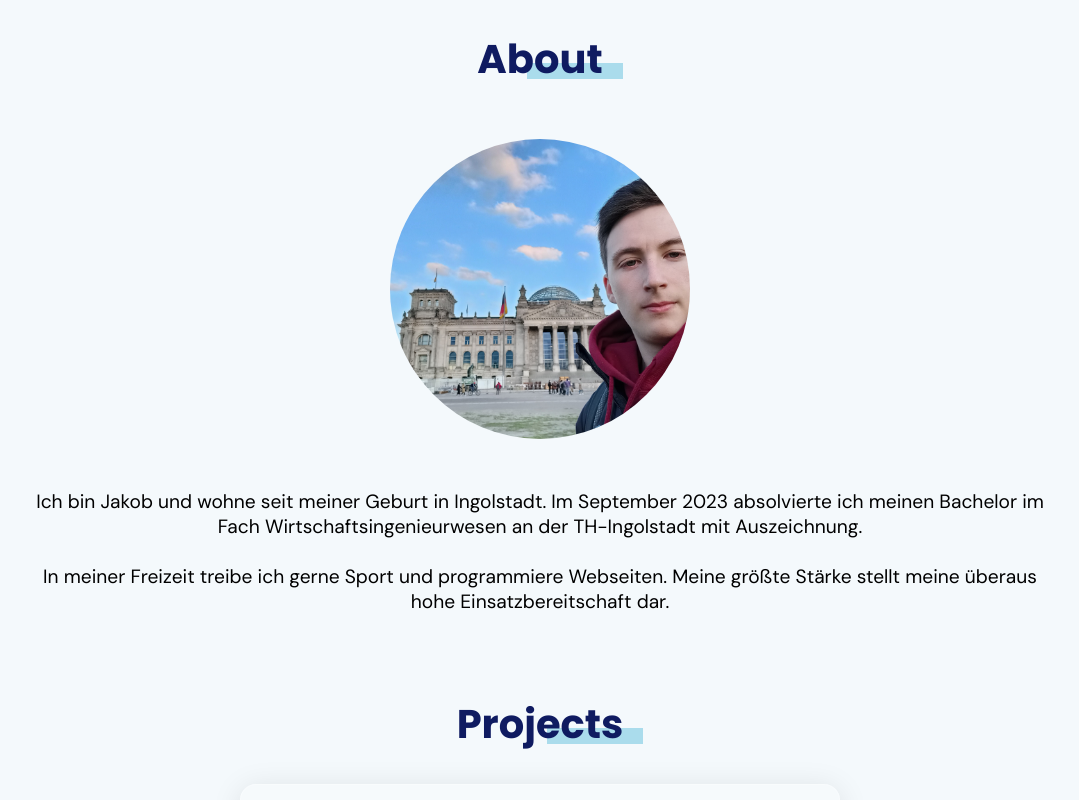
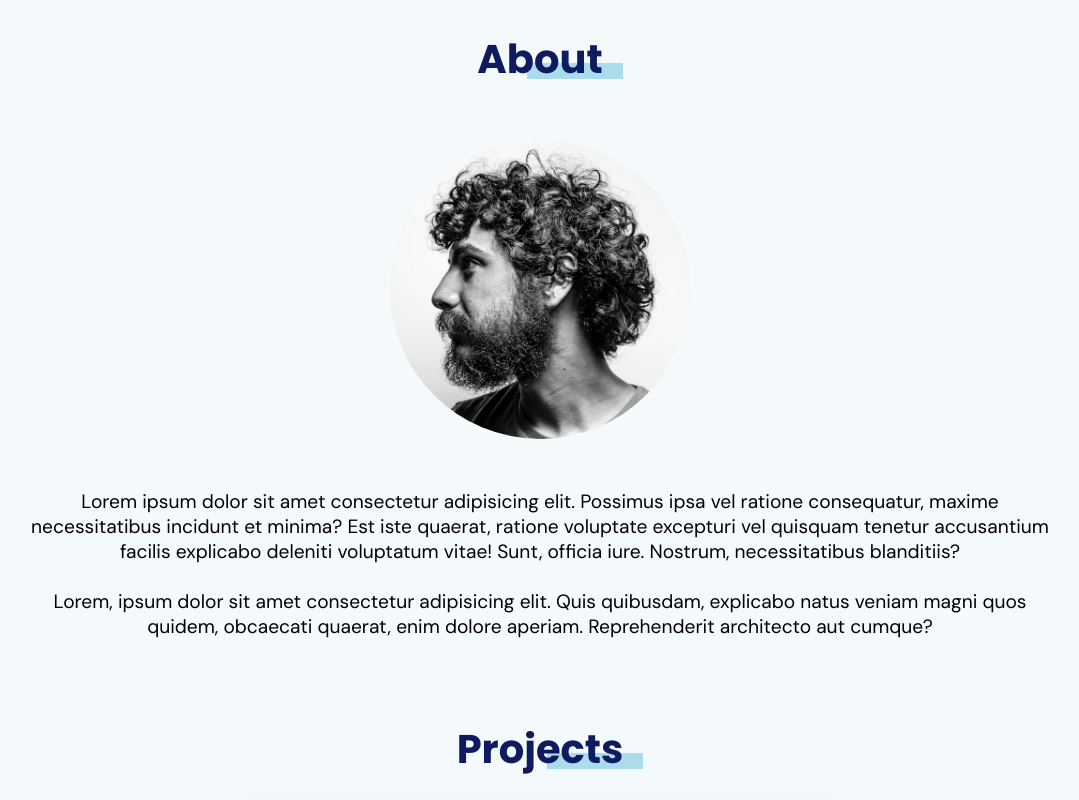
Before and after one commit to fullstackopen23/portfolio, a website: page index.html in a window 1280 px wide. Shown: the part 960-1760 px from the top of the page, without its empty margins (100-1179 px from the left). Drawn offline with nearby package versions, Linux system fonts and the light colour scheme.

Commit message:
created branch showcase24

```diff
--- a/index.html
+++ b/index.html
@@ -5,7 +5,7 @@
     <meta charset="UTF-8">
 
     <meta name="viewport" content="width=device-width, initial-scale=1.0">
-    <title>Jakobs Portfolio</title>
+    <title>Franco's Portfolio</title>
     <link rel="preconnect" href="https://fonts.googleapis.com">
     <link rel="preconnect" href="https://fonts.gstatic.com" crossorigin>
     <link
@@ -28,7 +28,7 @@
                 </svg>
                 <h1 data-aos="fade-right" class="hero_header_1">Hello, my</h1>
                 <h1 data-aos="fade-left" class="hero_header_2">
-                    name is <b>Jakob</b>.
+                    name is <b>Franco</b>.
                 </h1>
             </div>
             <div class="scroll_arrows_container">
@@ -71,17 +71,16 @@
                 <h2 data-aos="fade-left">
                     About
                 </h2>
-                <img data-aos="fade-right" src="/images/hero_berlin.jpg" alt="me in berlin">
+                <img data-aos="fade-right" src="/images/hero.jpg" alt="me in berlin">
                 <p data-aos="fade-left">
-                    Ich bin Jakob und wohne seit meiner Geburt in Ingolstadt. Im September 2023 absolvierte ich meinen
-                    Bachelor im Fach
-                    Wirtschaftsingenieurwesen an der TH-Ingolstadt mit Auszeichnung.
+                    Lorem ipsum dolor sit amet consectetur adipisicing elit. Possimus ipsa vel ratione consequatur,
+                    maxime necessitatibus incidunt et minima? Est iste quaerat, ratione voluptate excepturi vel quisquam
+                    tenetur accusantium facilis explicabo deleniti voluptatum vitae! Sunt, officia iure. Nostrum,
+                    necessitatibus blanditiis?
                     <br>
                     <br>
-                    In meiner Freizeit treibe ich gerne Sport und programmiere Webseiten. Meine größte Stärke stellt
-                    meine
-                    überaus hohe
-                    Einsatzbereitschaft dar.
+                    Lorem, ipsum dolor sit amet consectetur adipisicing elit. Quis quibusdam, explicabo natus veniam
+                    magni quos quidem, obcaecati quaerat, enim dolore aperiam. Reprehenderit architecto aut cumque?
 
                 </p>
             </div>
@@ -122,7 +121,7 @@
         <section data-section="contact" class="contact-section" id="contact-section-id">
             <div class="contact-wrapper">
                 <h2>Contact</h2>
-                <p>Write me an e-mail (<b>jz99.portfolio@gmail.com</b>) or use the contact form below.</p>
+                <p>Write me an e-mail (<b>lorem@notreal.com</b>) or use the contact form below.</p>
                 <form method="POST" id="form">
                     <input id="nameInput" type="text" name="name" placeholder="Name" />
                     <input id="emailInput" required type="email" name="email" placeholder="Email" />
```
Also changed, not shown: images/hero.jpg (added), images/hero_berlin.jpg (deleted).
